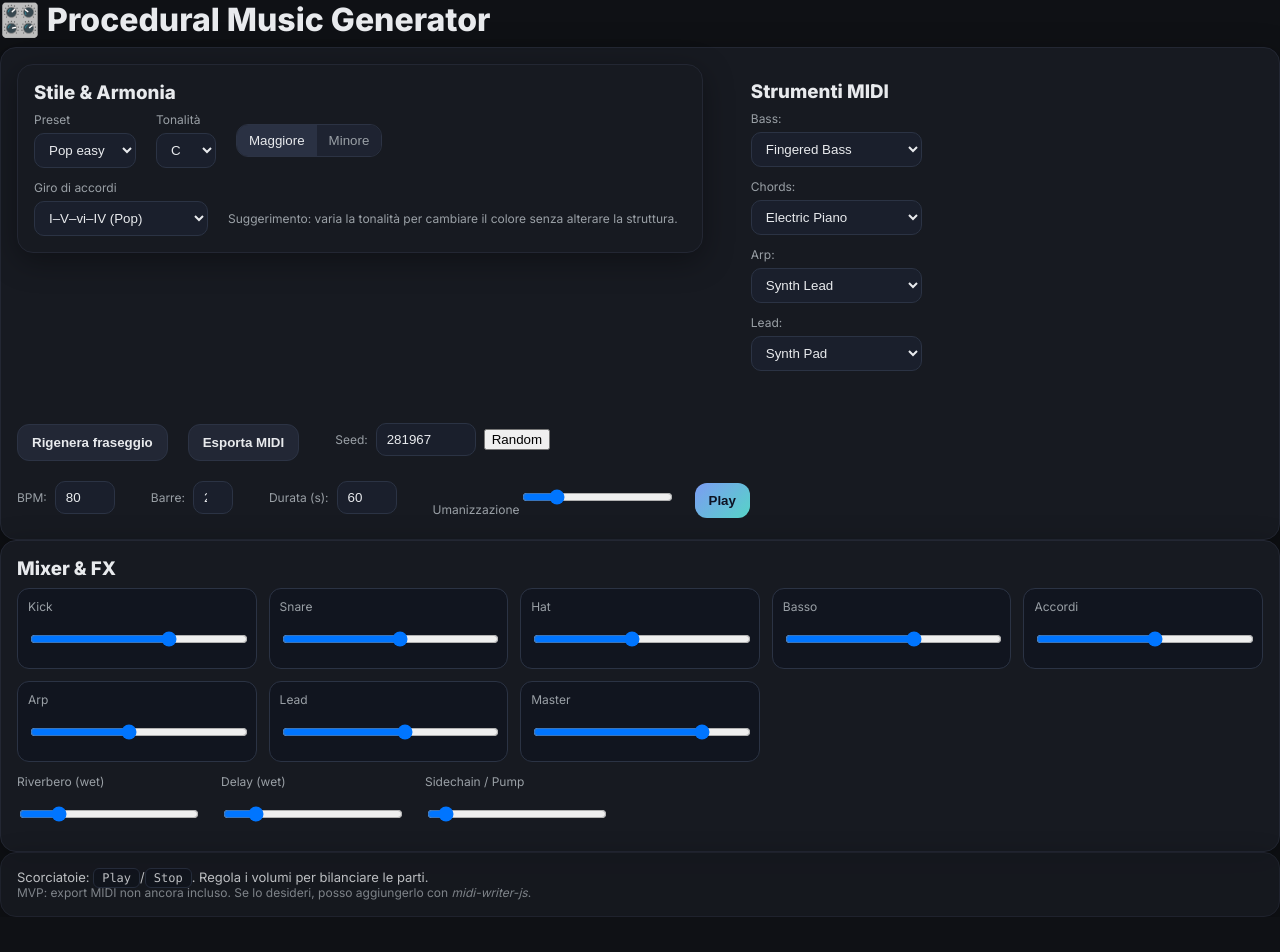
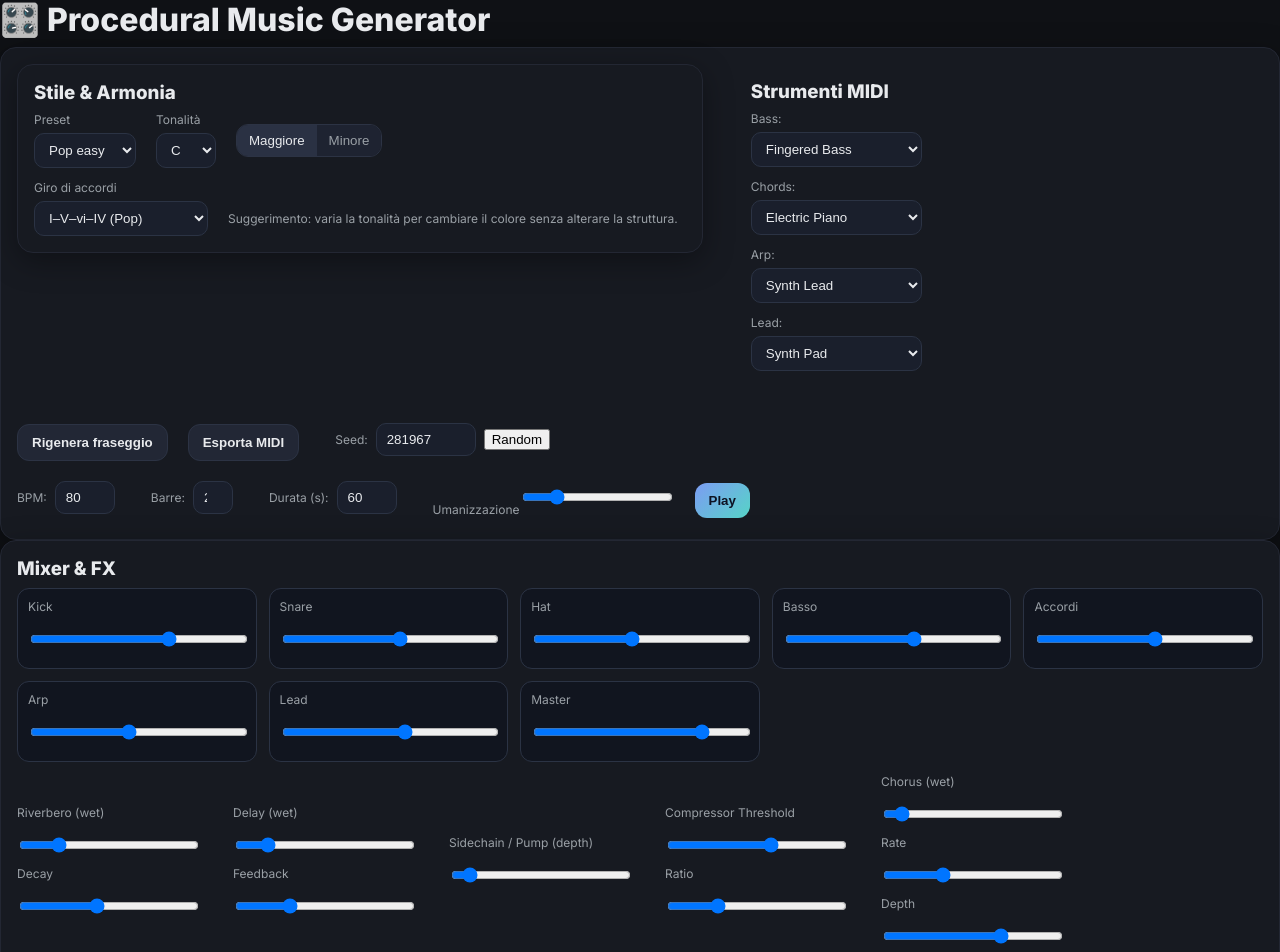
Before and after one commit to Raffa50/ProceduralMusicGenerator, a React (Vite) app: page / in a window 1280 px wide. Shown: the top 952 px of the page. Before the commit the page ends 917 px from the top, so only its background shows below. Built offline with nearby package versions, Linux system fonts and the light colour scheme; the HTML template or start-up script is replaced by a standard one.

Commit message:
effects panel

```diff
--- a/src/App.tsx
+++ b/src/App.tsx
@@ -5,6 +5,7 @@
 import { createPlayer, type Player } from './lib/player'
 import { exportSongToMidi } from './lib/midiExport'
 import { MidiInstruments } from './components/MidiInstruments'
+import { FxParams } from './lib/FxParams'
 
 export default function App(){
   const [params, setParams] = React.useState<Params>(() => ({
@@ -16,7 +17,8 @@
   const [volumes, setVolumes] = React.useState<Record<'kick'|'snare'|'hat'|'bass'|'chords'|'arp'|'lead'|'master', number>>({
     kick: -6, snare: -10, hat: -14, bass: -8, chords: -10, arp: -14, lead: -9, master: 0
   });
-  const [fx, setFx] = React.useState({ reverb: 0.15, delay: 0.1, pump: 0.0 });
+  // Stato effetti esteso
+  const [fx, setFx] = React.useState<FxParams>(new FxParams());
   const [seed, setSeed] = React.useState<number>(() => Math.floor(Math.random()*1000000));
 
   // Mappa strumenti General MIDI principali
--- a/src/components/MixerFx.tsx
+++ b/src/components/MixerFx.tsx
@@ -1,10 +1,11 @@
 import React from 'react'
+import { FxParams } from '@/lib/FxParams'
 
 export function MixerFx(props: {
   volumes: Record<'kick'|'snare'|'hat'|'bass'|'chords'|'arp'|'lead'|'master', number>,
   setVolumes: (v: Partial<Record<'kick'|'snare'|'hat'|'bass'|'chords'|'arp'|'lead'|'master', number>>) => void,
-  fx: { reverb: number; delay: number; pump: number },
-  setFx: (f: { reverb?: number; delay?: number; pump?: number }) => void
+  fx: FxParams,
+  setFx: (f: Partial<FxParams>) => void
 }){
   const names: Array<[keyof typeof props.volumes, string]> = [
     ['kick','Kick'], ['snare','Snare'], ['hat','Hat'], ['bass','Basso'], ['chords','Accordi'], ['arp','Arp'], ['lead','Lead'], ['master','Master']
@@ -21,21 +22,51 @@
           </div>
         ))}
       </div>
-      <div className="row" style={{marginTop:12}}>
+      <div className="row" style={{marginTop:12, flexWrap:'wrap', gap:24}}>
         <div>
           <label>Riverbero (wet)</label>
           <input className="slider" type="range" min="0" max="1" step="0.01" value={props.fx.reverb}
                  onChange={e=>props.setFx({reverb: parseFloat(e.target.value)})} />
+          <label>Decay</label>
+          <input className="slider" type="range" min="0.5" max="6" step="0.1" value={props.fx.reverbDecay}
+                 onChange={e=>props.setFx({reverbDecay: parseFloat(e.target.value)})} />
         </div>
         <div>
           <label>Delay (wet)</label>
           <input className="slider" type="range" min="0" max="1" step="0.01" value={props.fx.delay}
                  onChange={e=>props.setFx({delay: parseFloat(e.target.value)})} />
+          <label>Feedback</label>
+          <input className="slider" type="range" min="0" max="1" step="0.01" value={props.fx.delayFeedback}
+                 onChange={e=>props.setFx({delayFeedback: parseFloat(e.target.value)})} />
         </div>
         <div>
-          <label>Sidechain / Pump</label>
+          <label>Sidechain / Pump (depth)</label>
           <input className="slider" type="range" min="0" max="1" step="0.01" value={props.fx.pump}
                  onChange={e=>props.setFx({pump: parseFloat(e.target.value)})} />
+        </div>
+        <div>
+          <label>Compressor Threshold</label>
+          <input className="slider" type="range" min="-60" max="0" step="1" value={props.fx.compressorThreshold}
+                 onChange={e=>props.setFx({compressorThreshold: parseFloat(e.target.value)})} />
+          <label>Ratio</label>
+          <input className="slider" type="range" min="1" max="10" step="0.1" value={props.fx.compressorRatio}
+                 onChange={e=>props.setFx({compressorRatio: parseFloat(e.target.value)})} />
+        </div>
+        <div>
+          <label>Chorus (wet)</label>
+          <input className="slider" type="range" min="0" max="1" step="0.01" value={props.fx.chorusWet}
+                 onChange={e=>props.setFx({chorusWet: parseFloat(e.target.value)})} />
+          <label>Rate</label>
+          <input className="slider" type="range" min="0.1" max="5" step="0.1" value={props.fx.chorusRate}
+                 onChange={e=>props.setFx({chorusRate: parseFloat(e.target.value)})} />
+          <label>Depth</label>
+          <input className="slider" type="range" min="0" max="1" step="0.01" value={props.fx.chorusDepth}
+                 onChange={e=>props.setFx({chorusDepth: parseFloat(e.target.value)})} />
+        </div>
+        <div>
+          <label>Distorsion (amount)</label>
+          <input className="slider" type="range" min="0" max="1" step="0.01" value={props.fx.distorsionAmount}
+                 onChange={e=>props.setFx({distorsionAmount: parseFloat(e.target.value)})} />
         </div>
       </div>
     </div>
--- /dev/null
+++ b/src/lib/FxParams.ts
@@ -0,0 +1,17 @@
+export class FxParams {
+  reverb: number = 0.15;
+  reverbDecay: number = 2.8;
+  delay: number = 0.1;
+  delayFeedback: number = 0.25;
+  pump: number = 0.0;
+  compressorThreshold: number = -24;
+  compressorRatio: number = 3;
+  chorusWet: number = 0.0;
+  chorusRate: number = 1.5;
+  chorusDepth: number = 0.7;
+  distorsionAmount: number = 0.0;
+
+  constructor(init?: Partial<FxParams>) {
+    Object.assign(this, init);
+  }
+}
--- a/src/lib/player.ts
+++ b/src/lib/player.ts
@@ -14,11 +14,16 @@
 
   // Master FX chain
   const comp = new Tone.Compressor({ threshold: -24, ratio: 3, attack: 0.01, release: 0.2 });
+  const chorus = new Tone.Chorus({ wet: 0.0, frequency: 1.5, depth: 0.7 }).start();
+  const dist = new Tone.Distortion(0.0);
   const reverb = new Tone.Reverb({ decay: 2.8, wet: 0.15 });
   const delay = new Tone.FeedbackDelay({ delayTime: '8n', feedback: 0.25, wet: 0.1 });
   const pump = new Tone.Tremolo({ frequency: '4n', depth: 0.0, spread: 0 }).start();
 
-  comp.connect(reverb);
+  // Catena effetti: comp -> chorus -> dist -> reverb -> delay -> pump -> master
+  comp.connect(chorus);
+  chorus.connect(dist);
+  dist.connect(reverb);
   reverb.connect(delay);
   delay.connect(pump);
   pump.toDestination();
@@ -26,7 +31,7 @@
   // Instruments
   const kick = new Tone.MembraneSynth({ pitchDecay: 0.01, octaves: 8, envelope: { attack: 0.001, decay: 0.2, sustain: 0.0, release: 0.2 }}).connect(comp);
   const snare = new Tone.NoiseSynth({ noise: { type: 'white' }, envelope: { attack: 0.001, decay: 0.15, sustain: 0 } }).connect(comp);
-  const hat = new Tone.MetalSynth({ frequency: 250, envelope: { attack: 0.001, decay: 0.08, release: 0.01 }, harmonicity: 5.1, modulationIndex: 32, resonance: 4000, octaves: 1.5 }).connect(comp);
+  const hat = new Tone.MetalSynth({ envelope: { attack: 0.001, decay: 0.08, release: 0.01 }, harmonicity: 5.1, modulationIndex: 32, resonance: 4000, octaves: 1.5 }).connect(comp);
   const bass = new Tone.MonoSynth({ oscillator: { type: 'square' }, filter: { frequency: 600 }, envelope: { attack: 0.01, decay: 0.2, sustain: 0.4, release: 0.2 } }).connect(comp);
   const chords = new Tone.PolySynth(Tone.Synth, { oscillator: { type: 'sawtooth' }, envelope: { attack: 0.02, decay: 0.2, sustain: 0.4, release: 0.6 } }).connect(comp);
   const arp = new Tone.PolySynth(Tone.Synth, { oscillator: { type: 'triangle' }, envelope: { attack: 0.005, decay: 0.1, sustain: 0.2, release: 0.1 } }).connect(comp);
@@ -99,35 +104,53 @@
   Tone.Transport.loopStart = 0;
   Tone.Transport.loopEnd = `${song.params.bars}:0:0`;
 
+  // Funzione per aggiornare gli effetti
+  function setFx(opts: any) {
+    if (opts.reverb !== undefined) reverb.wet.value = opts.reverb;
+    if (opts.reverbDecay !== undefined) reverb.decay = opts.reverbDecay;
+    if (opts.delay !== undefined) delay.wet.value = opts.delay;
+    if (opts.delayFeedback !== undefined) delay.feedback.value = opts.delayFeedback;
+    if (opts.pump !== undefined) pump.depth.value = opts.pump;
+    if (opts.compressorThreshold !== undefined) comp.threshold.value = opts.compressorThreshold;
+    if (opts.compressorRatio !== undefined) comp.ratio.value = opts.compressorRatio;
+    if (opts.chorusWet !== undefined) chorus.wet.value = opts.chorusWet;
+    if (opts.chorusRate !== undefined) chorus.frequency.value = opts.chorusRate;
+    if (opts.chorusDepth !== undefined) chorus.depth = opts.chorusDepth;
+    if (opts.distorsionAmount !== undefined) dist.distortion = opts.distorsionAmount;
+  }
+
   return {
-    async start() {
+    start: async () => {
       await Tone.start();
-      Tone.Transport.start('+0.1');
+      Tone.Transport.start();
     },
-    stop() {
+    stop: () => {
       Tone.Transport.stop();
+      parts.forEach(p => p.clear());
     },
-    dispose() {
+    dispose: () => {
+      Tone.Transport.stop();
       parts.forEach(p => p.dispose());
-      kick.dispose(); snare.dispose(); hat.dispose();
-      bass.dispose(); chords.dispose(); arp.dispose(); lead.dispose();
-      comp.dispose(); reverb.dispose(); delay.dispose(); pump.dispose();
+      comp.dispose();
+      chorus.dispose();
+      dist.dispose();
+      reverb.dispose();
+      delay.dispose();
+      pump.dispose();
+      kick.dispose();
+      snare.dispose();
+      hat.dispose();
+      bass.dispose();
+      chords.dispose();
+      arp.dispose();
+      lead.dispose();
       Object.values(vols).forEach(v => v.dispose());
     },
-    setVolumes(v) {
-      if (v.kick !== undefined) vols.kick.volume.value = v.kick;
-      if (v.snare !== undefined) vols.snare.volume.value = v.snare;
-      if (v.hat !== undefined) vols.hat.volume.value = v.hat;
-      if (v.bass !== undefined) vols.bass.volume.value = v.bass;
-      if (v.chords !== undefined) vols.chords.volume.value = v.chords;
-      if (v.arp !== undefined) vols.arp.volume.value = v.arp;
-      if (v.lead !== undefined) vols.lead.volume.value = v.lead;
-      if (v.master !== undefined) vols.master.volume.value = v.master;
+    setVolumes: (v) => {
+      Object.entries(v).forEach(([k, val]) => {
+        if (vols[k as keyof typeof vols]) vols[k as keyof typeof vols].volume.value = val;
+      });
     },
-    setFx(opts) {
-      reverb.wet.value = opts.reverb;
-      delay.wet.value = opts.delay;
-      pump.depth.value = opts.pump;
-    }
+    setFx,
   }
 }
```
